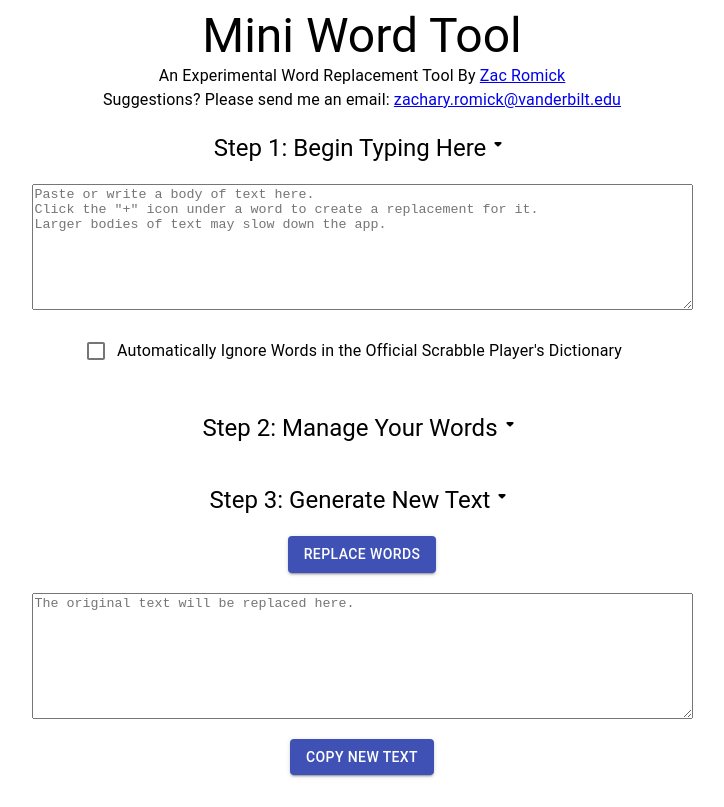
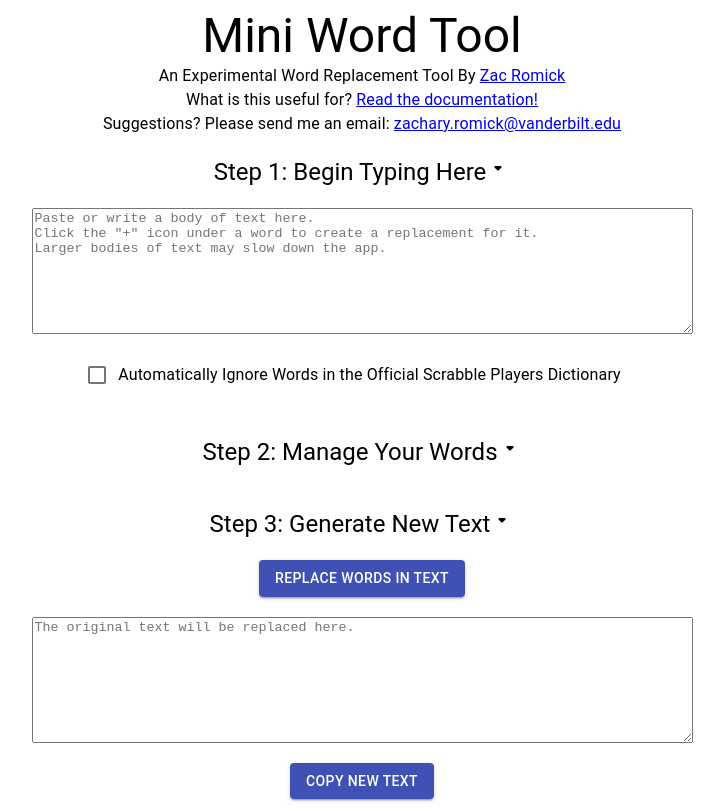
Before and after one commit to zromick/Mini-Word-Tool-2, a React (Create React App) app: page / in a window 1280 px wide. Shown: the whole page, without its empty margins (278-1002 px from the left). Built offline with nearby package versions, Linux system fonts and the light colour scheme; the HTML template or start-up script is replaced by a standard one.

Commit message:
Minor UI changes for clarity

```diff
--- a/src/components/generateNewTextBody.tsx
+++ b/src/components/generateNewTextBody.tsx
@@ -43,7 +43,7 @@ const GenerateNewTextBody = (props: GenerateNewTextBodyProps) => {
             variant="contained"
             onClick={() => replaceAllIncludedWords()}
           >
-            Replace Words
+            Replace Words in Text
 					</Button>
         </Grid>
         <Grid item container justify="center" xs={12}>
--- a/src/components/pasteTextBody.tsx
+++ b/src/components/pasteTextBody.tsx
@@ -50,7 +50,7 @@ const PasteTextBody = (props: PasteTextBodyProps) => {
                   color="primary"
                 />
               }
-              label="Automatically Ignore Words in the Official Scrabble Player's Dictionary"
+              label="Automatically Ignore Words in the Official Scrabble Players Dictionary"
             />
           </div>
         </Grid>
--- a/src/components/properNounReplaceContainer.tsx
+++ b/src/components/properNounReplaceContainer.tsx
@@ -126,8 +126,7 @@ const ProperNounReplaceContainer = () => {
 
 		let allWordsTemp = [...allWordsRaw];
 		includedWords.map((word) => {
-			Object.values(word).map((replacementValues, replacementWordIndex) => {
-				// console.log(`replacementLocations, replacementWordIndex`, replacementValues, replacementWordIndex)
+			Object.values(word).map((replacementValues) => {
 				let replacementValuesList = Object.keys(replacementValues);
 				Object.values(replacementValues).map((replacementLocations, replacementValueIndex) => {
 					replacementLocations.map((location) => {
--- a/src/components/titleBody.tsx
+++ b/src/components/titleBody.tsx
@@ -11,6 +11,9 @@ const TitleBody = () => {
         <Typography>An Experimental Word Replacement Tool By <a href="https://github.com/zromick">Zac Romick</a></Typography>
       </Grid>
       <Grid item container justify="center" xs={12}>
+        <Typography>What is this useful for? <a href="https://github.com/zromick/Mini-Word-Tool-2/tree/master">Read the documentation!</a></Typography>
+      </Grid>
+      <Grid item container justify="center" xs={12}>
         <Typography>Suggestions? Please send me an email: <a href="mailto:zachary.romick@vanderbilt.edu">zachary.romick@vanderbilt.edu</a></Typography>
       </Grid>
     </Grid>
```
